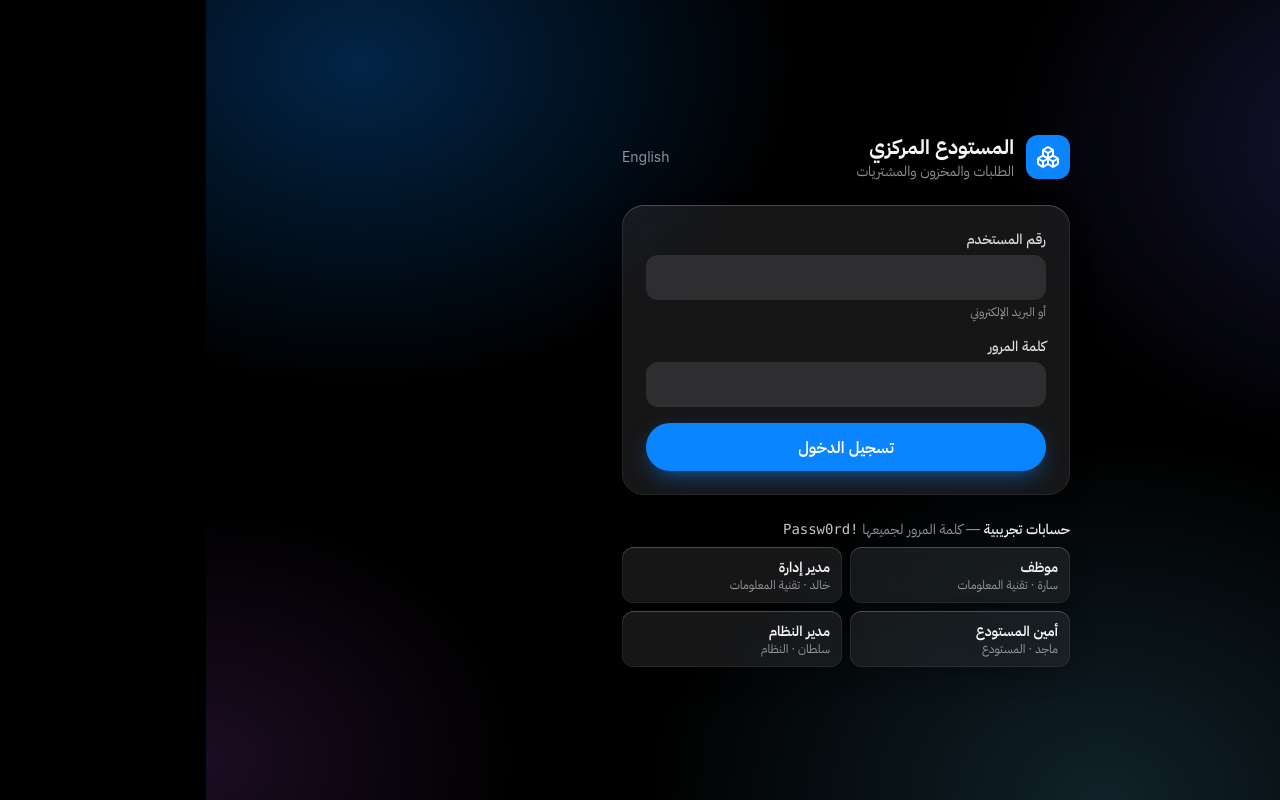
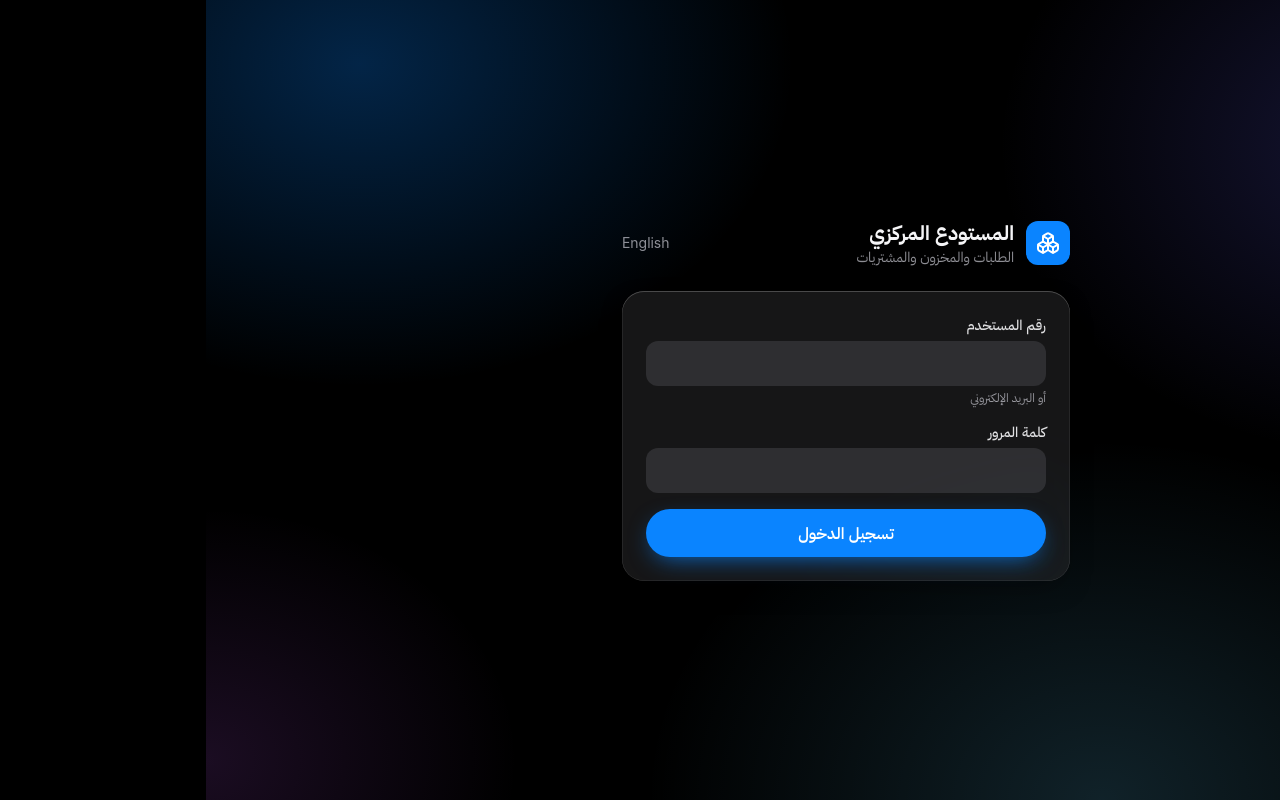
Before and after one commit to Haroon2030/supplies-management, a Next.js app in the folder frontend/: page /login in a window 1280 px wide. Built offline with nearby package versions, Linux system fonts and the light colour scheme; no server answers.

Commit message:
إزالة الحسابات التجريبية وتلميح كلمة المرور من صفحة الدخول
Co-Authored-By: Claude Sonnet 5.5 <noreply@anthropic.com>

```diff
--- a/frontend/src/app/login/page.tsx
+++ b/frontend/src/app/login/page.tsx
@@ -6,13 +6,6 @@ import { useEffect, useState, type FormEvent } from 'react';
 import { Button, Card, Field } from '@/components/ui';
 import { useAuth } from '@/lib/auth';
 import { useI18n } from '@/lib/i18n';
-
-const DEMO = [
-  { username: '8', pw: 'Passw0rd!', role: 'role_EMPLOYEE', name: 'سارة · تقنية المعلومات' },
-  { username: '3', pw: 'Passw0rd!', role: 'role_DEPT_MANAGER', name: 'خالد · تقنية المعلومات' },
-  { username: '2', pw: 'Passw0rd!', role: 'role_WAREHOUSE_KEEPER', name: 'ماجد · المستودع' },
-  { username: '1', pw: '', role: 'role_ADMIN', name: 'سلطان · النظام' },
-] as const;
 
 export default function LoginPage() {
   const { t, toggle } = useI18n();
@@ -60,22 +53,6 @@ export default function LoginPage() {
           </form>
         </Card>
 
-        <div className="mt-6">
-          <p className="mb-2 text-sm font-medium">{t('demoAccounts')} <span className="font-normal text-muted">— {t('demoHint')} <bdi dir="ltr" className="font-mono text-fg/80">Passw0rd!</bdi></span></p>
-          <div className="grid grid-cols-2 gap-2">
-            {DEMO.map((d) => (
-              <button
-                key={d.username}
-                type="button"
-                onClick={() => { setUsername(d.username); setPassword(d.pw); }}
-                className="glass rounded-xl px-3 py-2.5 text-start transition-colors hover:bg-white/10"
-              >
-                <span className="block text-sm font-semibold">{t(d.role)}</span>
-                <span className="block truncate text-xs text-muted">{d.name}</span>
-              </button>
-            ))}
-          </div>
-        </div>
       </div>
     </div>
   );
```
